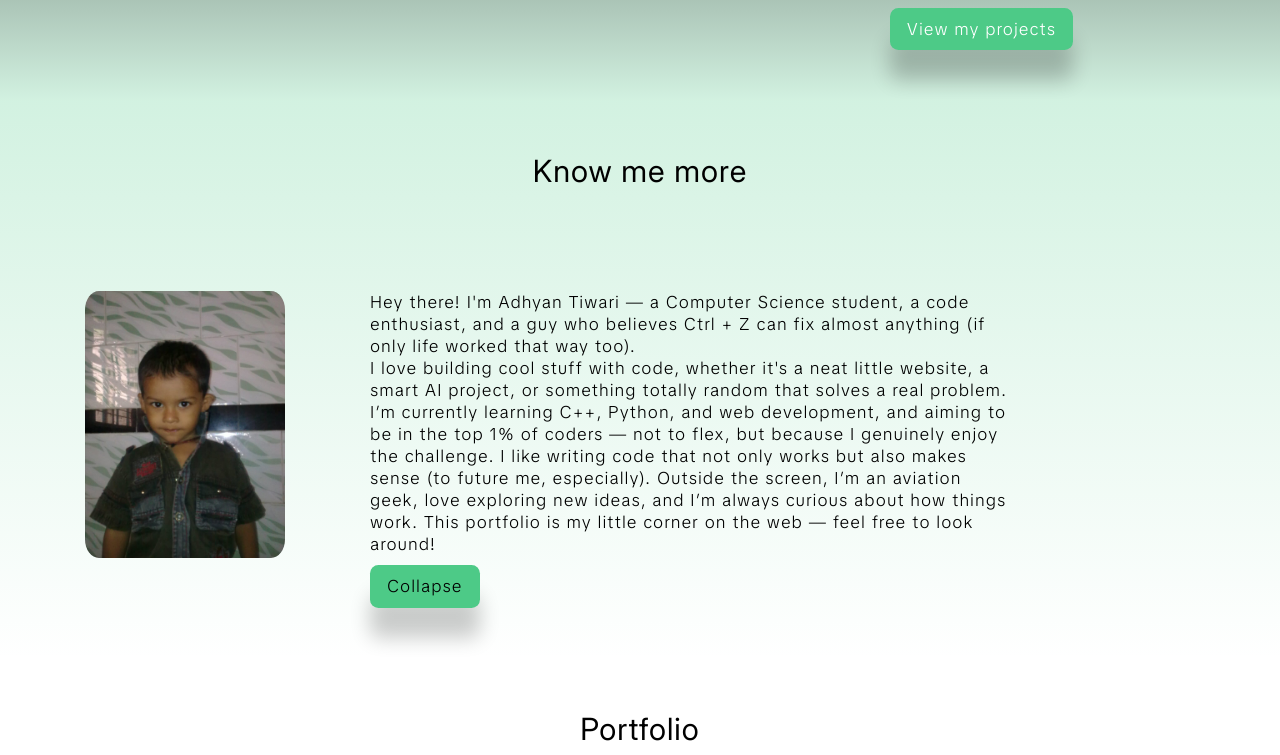
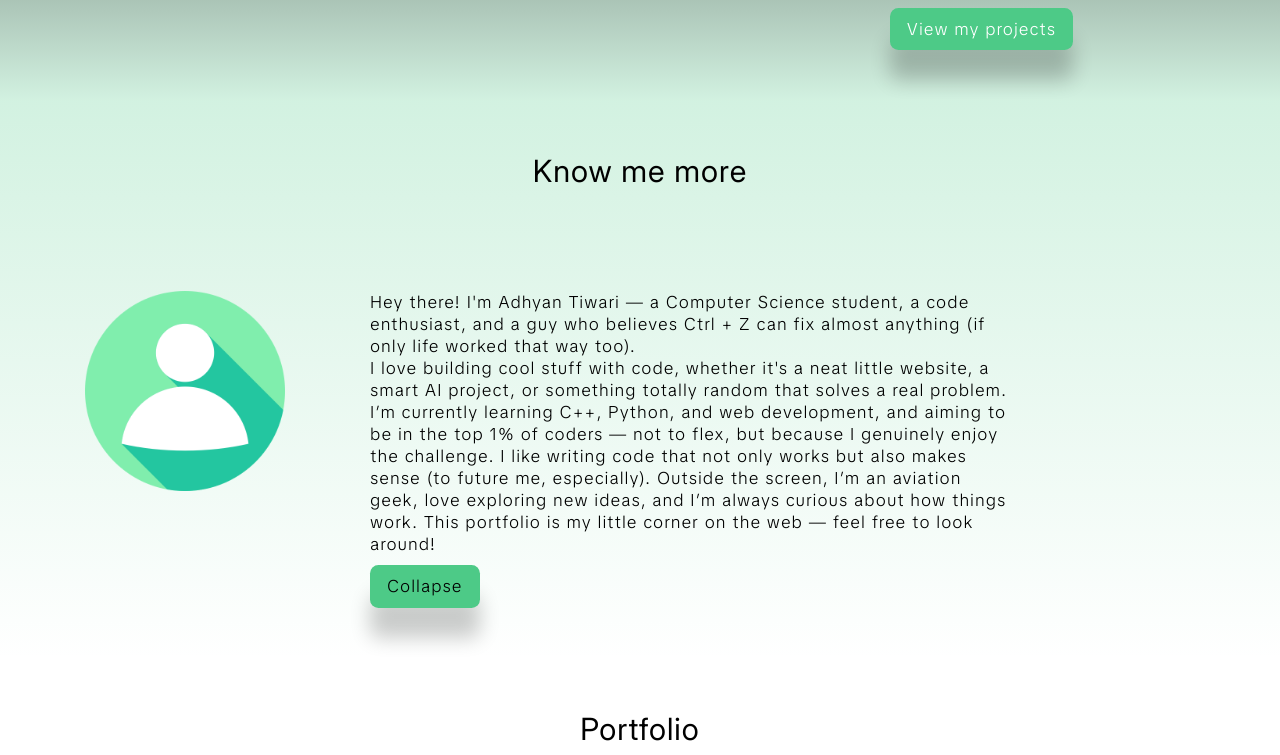
Before and after one commit to AddyExecutes/Portfolio, a plain HTML site: page index.html in a window 1280 px wide. Shown: the part 594-1349 px from the top of the page. Drawn offline with Linux system fonts and the light colour scheme.

Commit message:
Commit 4

```diff
--- a/index.html
+++ b/index.html
@@ -89,7 +89,8 @@
 
         <div class="about-info-container">
             <div class="about-img-container">
-                <img src="Assets/Image/img-1.jpeg" alt="image unavailable" class="about-img">
+                <!-- <img src="Assets/Image/img-1.jpeg" alt="image unavailable" class="about-img"> -->
+                <img src="Assets/Image/pp.png" alt="image unavailable" class="about-img">
             </div>
             <div class="about-about-container">
                 <p id="about-half-text">Hey there! I'm Adhyan Tiwari — a Computer Science student, a code enthusiast, and a guy who believes Ctrl + Z can fix almost anything (if only life worked that way too).</p>
```
Also changed, not shown: Assets/Image/pp.png (added).
